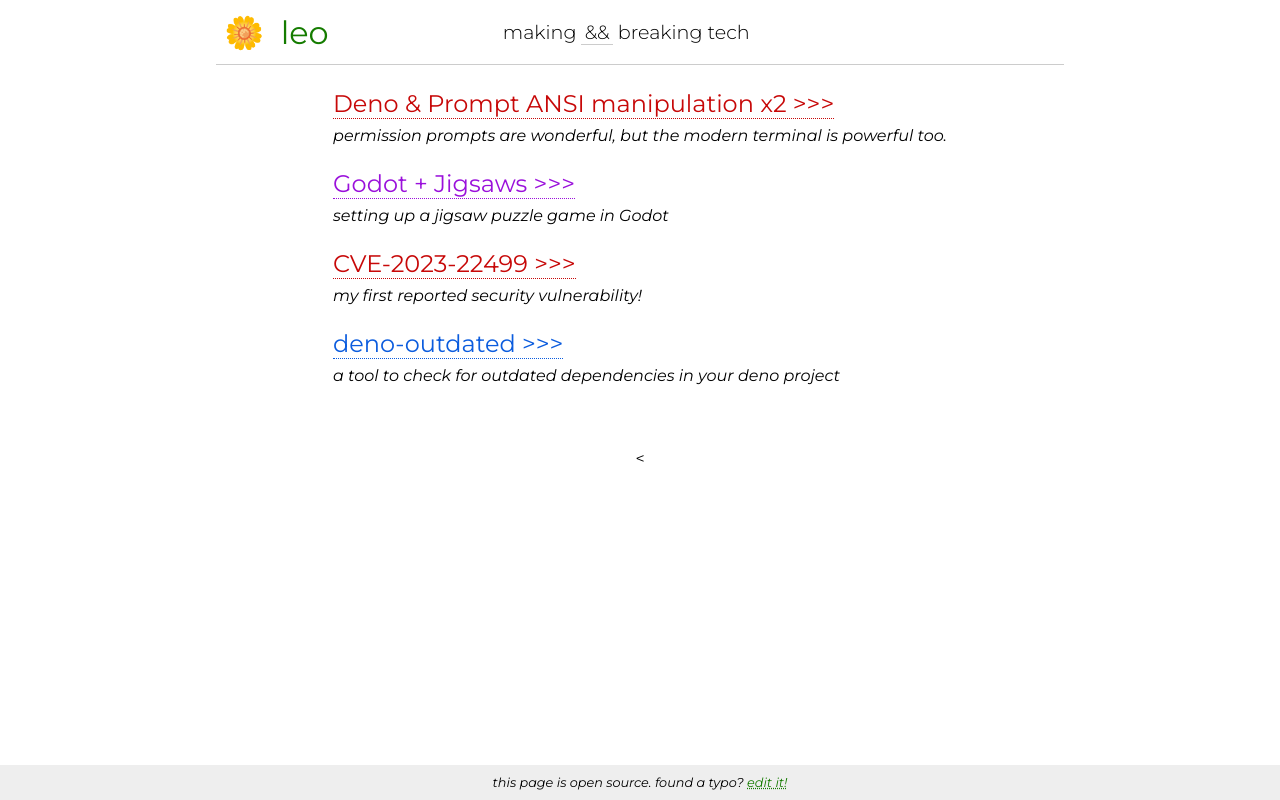
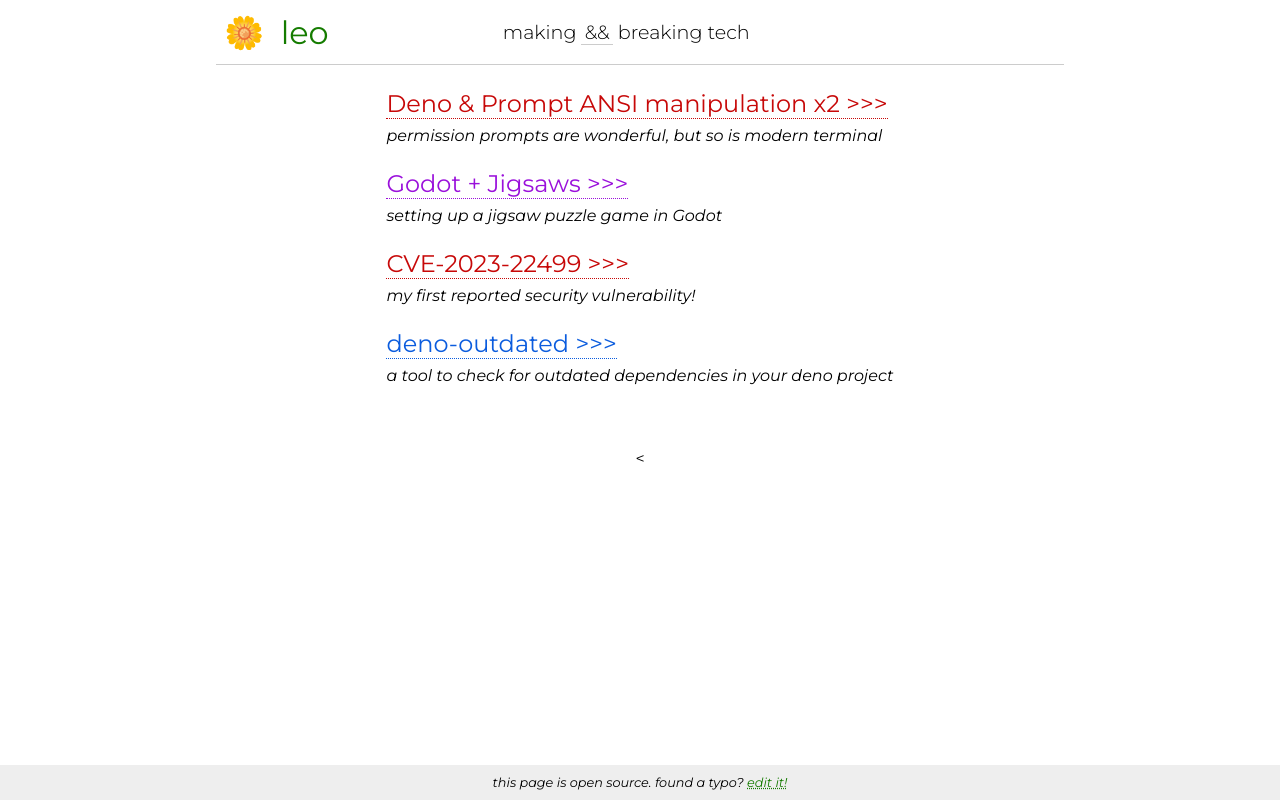
Before and after one commit to LeoDog896/webpage, a SvelteKit app: page / in a window 1280 px wide. Built offline with nearby package versions, Linux system fonts and the light colour scheme; some icons are missing.

Commit message:
fix: cooler description for deno ansi manipulation

```diff
--- a/src/routes/+page.svelte
+++ b/src/routes/+page.svelte
@@ -13,7 +13,7 @@
 	const stuff: DescriptiveLink[] = [
 		{
 			name: 'Deno & Prompt ANSI manipulation x2',
-			description: 'permission prompts are wonderful, but the modern terminal is powerful too.',
+			description: 'permission prompts are wonderful, but so is modern terminal',
 			href: 'article/deno-ansi-injection',
 			type: 'security'
 		},
```
